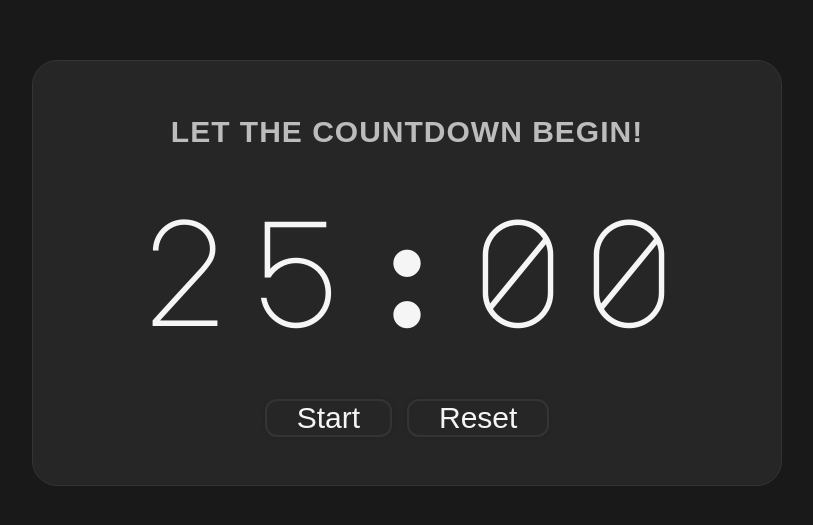
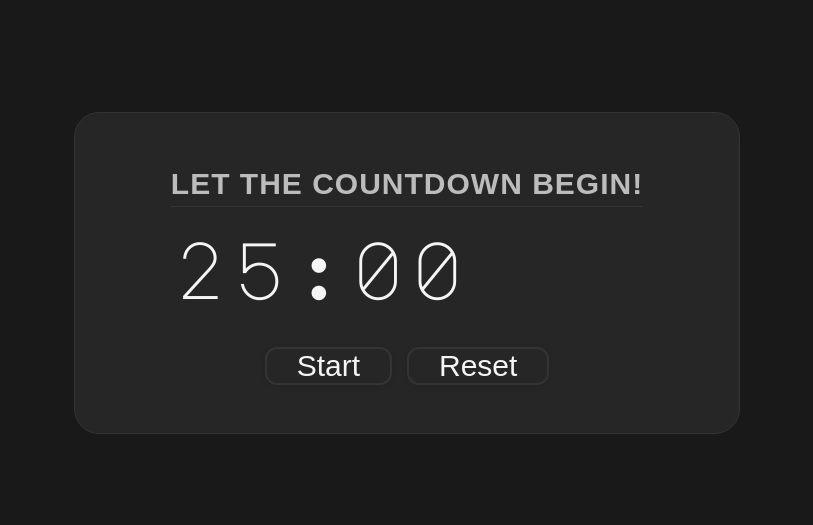
Before and after one commit to Cathella/pomodoro, a React (Create React App) app: page / in a window 1280 px wide. Shown: the part 127-652 px from the top of the page, without its empty margins (233-1046 px from the left). Built offline with nearby package versions, Linux system fonts and the light colour scheme; a web font is replaced by a local one.

Commit message:
Reduce font size

```diff
--- a/src/App.css
+++ b/src/App.css
@@ -37,12 +37,13 @@ h2 {
   text-transform: uppercase;
   text-align: center;
   margin: 0;
+  border-bottom: 1px solid var(--border-color);
 }
 
 .timer {
   color: var(--white-01);
   font-family: 'Major Mono Display', monospace;
-  font-size: 150px;
+  font-size: 80px;
   margin-bottom: 20px;
 }
 
@@ -68,7 +69,7 @@ h2 {
 
 .buttons button:hover {
   border-radius: 10px;
-  background: var(--white-02);
+  background: var(--white-01);
   color: var(--background-01);
   box-shadow: 0 0 10px rgba(0, 0, 0, 0.15);
   transform: translateY(-2px);
```
